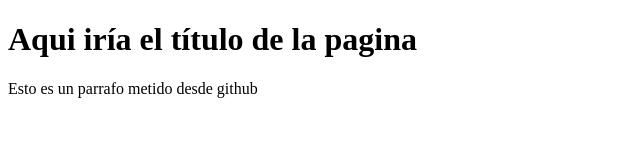
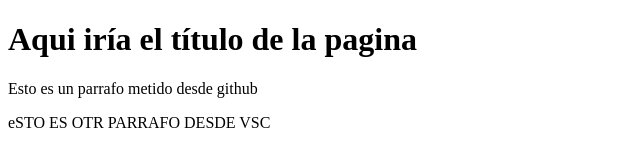
Before and after one commit to ppbd8/Proyecto-Empresa-C, a plain HTML site: page index.html in a window 1280 px wide. Shown: the whole page, without its empty margins (0-640 px from the left). Drawn offline with Linux system fonts and the light colour scheme.

Commit message:
CREADO PARRAFO DESDE VSC

```diff
--- a/index.html
+++ b/index.html
@@ -9,5 +9,6 @@
 <body>
     <h1>Aqui iría el título de la pagina</h1>
     <p>Esto es un parrafo metido desde github
+    <P>eSTO ES OTR PARRAFO DESDE VSC</P>
 </body>
 </html>
```
